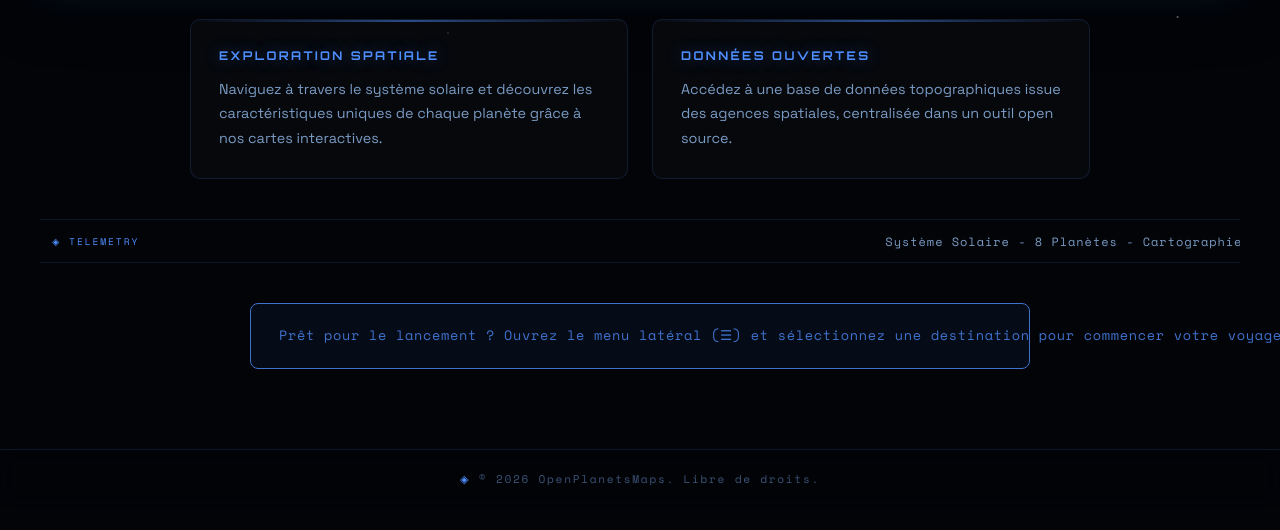
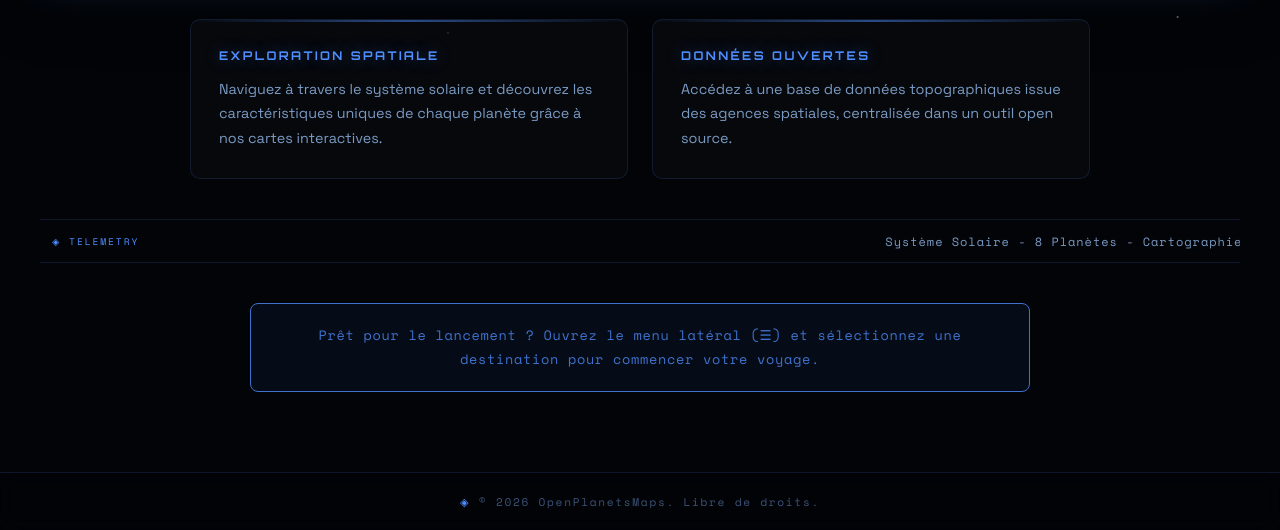
Before and after one commit to tezc4t/OpenPlanetsMaps, a plain HTML site: page SRC/index.html in a window 1280 px wide. Shown: the part 687-1217 px from the top of the page. Before the commit the page ends 1194 px from the top, so only its background shows below. Drawn offline with nearby package versions, Linux system fonts and the light colour scheme.

Commit message:
Fix Acceuil CSS

```diff
--- a/SRC/style.css
+++ b/SRC/style.css
@@ -386,7 +386,6 @@ header h1 {
 }
 
 #layer-home .desc-box {
-    white-space: nowrap;
     font-family: 'Space Mono', monospace;
     font-size: 0.85rem;
     color: var(--theme-color);
```
